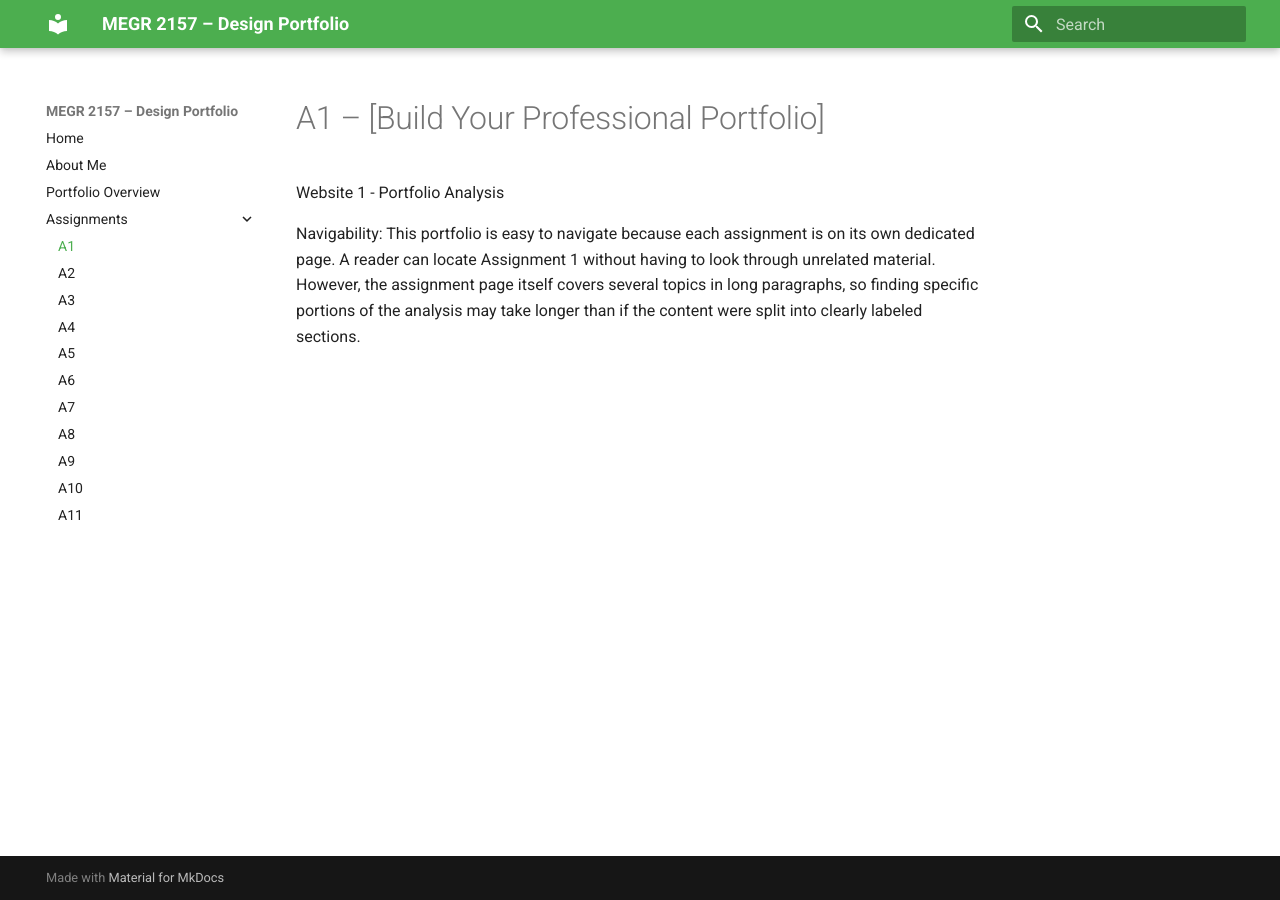
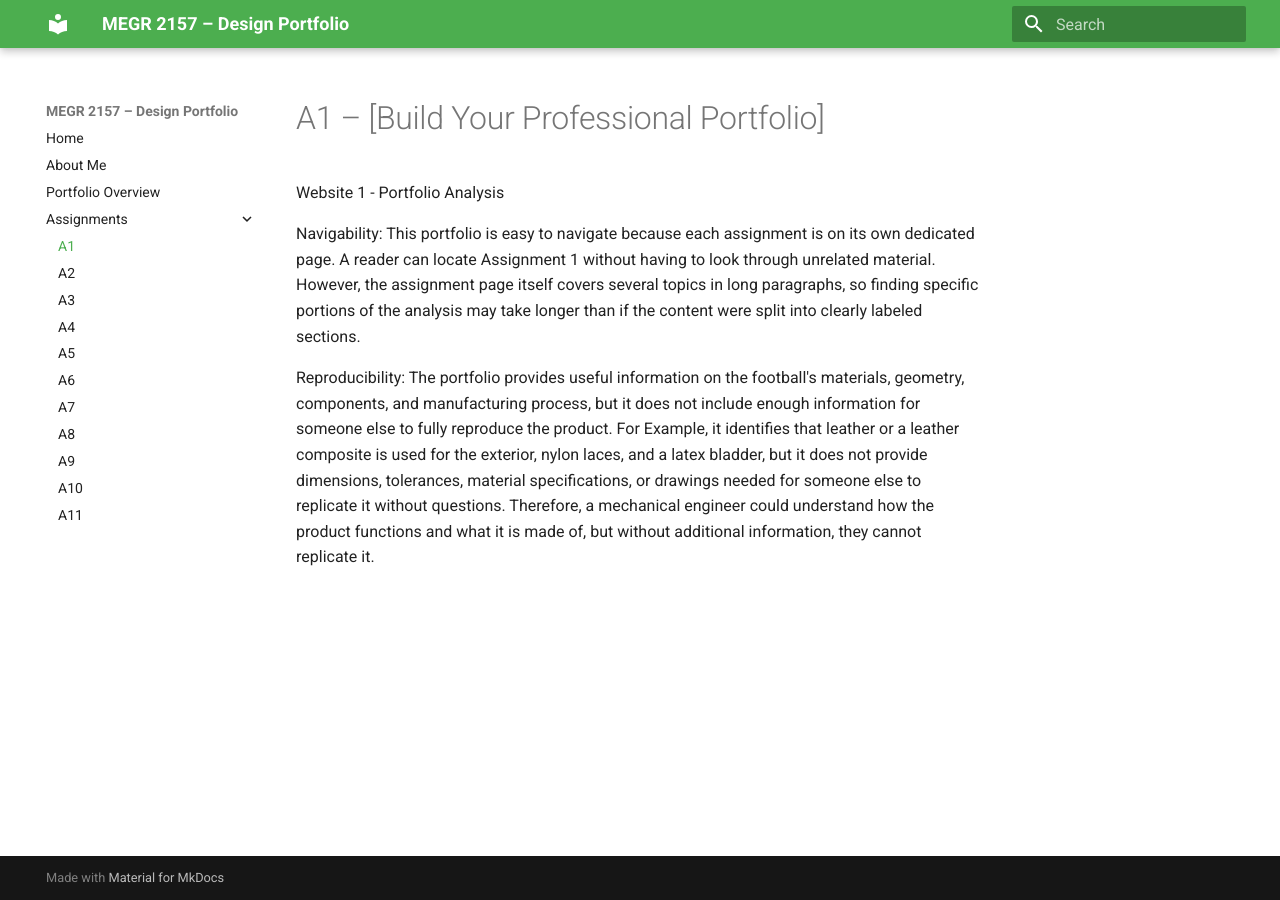
Before and after one commit to bbare4/Brysons-MEGR2156-portfolio, an MkDocs documentation site: the page built from docs/assignments/A01/index.md, in a window 1280 px wide. Built offline with MkDocs 1.6.1 and Material for MkDocs 9.7.7, drawn with Linux system fonts in a browser that asks for light colours.

Commit message:
Add reproducibility section to portfolio analysis
Added a section on reproducibility highlighting missing details for product replication.

```diff
--- a/docs/assignments/A01/index.md
+++ b/docs/assignments/A01/index.md
@@ -2,3 +2,5 @@
 Website 1 - Portfolio Analysis
 
 Navigability: This portfolio is easy to navigate because each assignment is on its own dedicated page. A reader can locate Assignment 1 without having to look through unrelated material. However, the assignment page itself covers several topics in long paragraphs, so finding specific portions of the analysis may take longer than if the content were split into clearly labeled sections.
+
+Reproducibility: The portfolio provides useful information on the football's materials, geometry, components, and manufacturing process, but it does not include enough information for someone else to fully reproduce the product. For Example, it identifies that leather or a leather composite is used for the exterior, nylon laces, and a latex bladder, but it does not provide dimensions, tolerances, material specifications, or drawings needed for someone else to replicate it without questions. Therefore, a mechanical engineer could understand how the product functions and what it is made of, but without additional information, they cannot replicate it.
```
